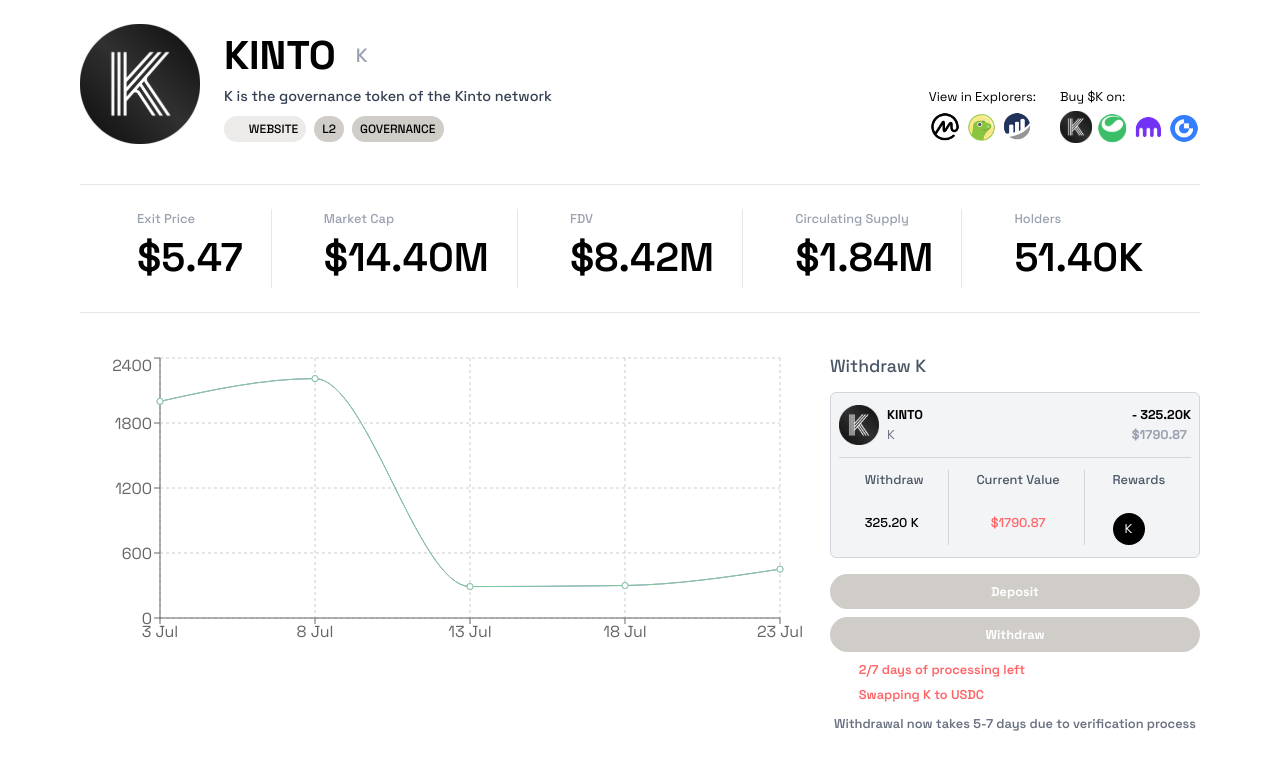
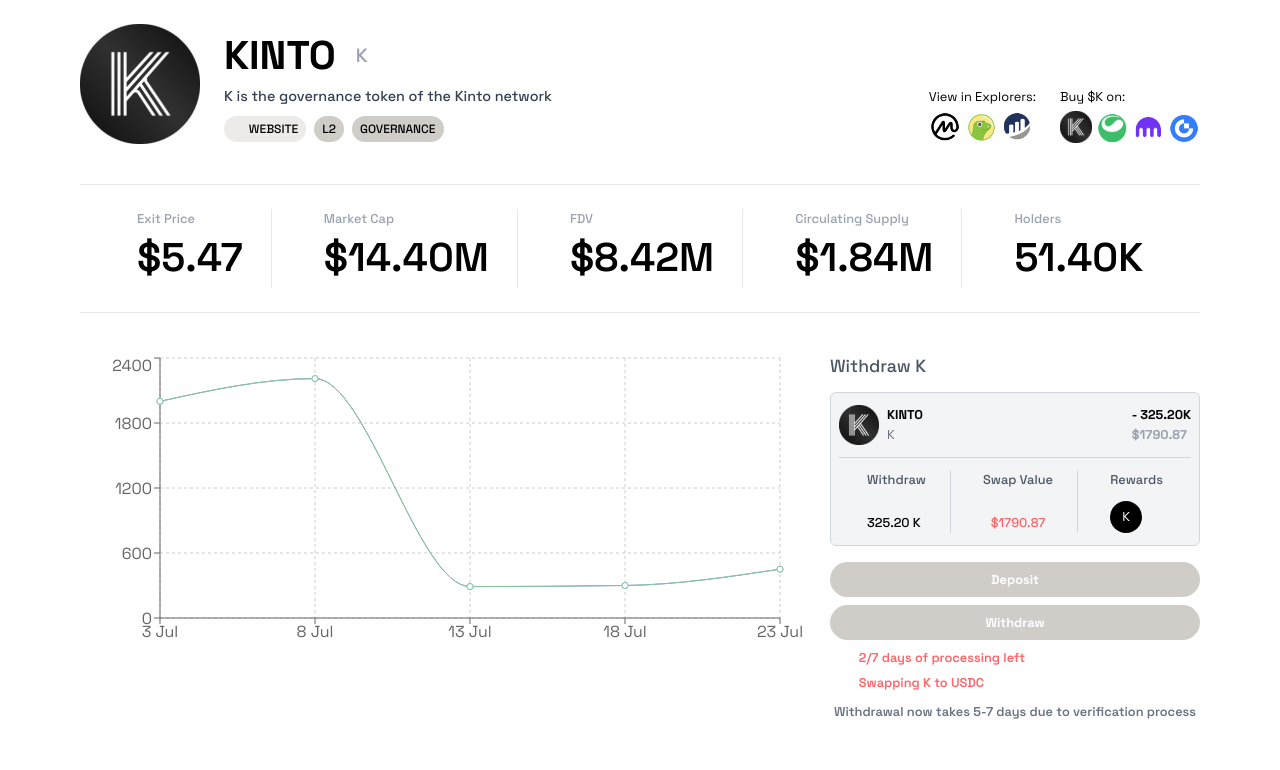
Before and after one commit to otizgit/Kinclone, a React (Vite) app: page / in a window 1280 px wide. Shown: the top 770 px of the page. Built offline with nearby package versions, Linux system fonts and the light colour scheme; some icons are missing.

Commit message:
current value to swap value fix

```diff
--- a/src/App.jsx
+++ b/src/App.jsx
@@ -195,14 +195,14 @@
               </div>
               <div className="px-6 border-r-[0.1em] border-gray-300">
                 <h1 className="text-[0.8rem] mb-6 text-gray-600 font-medium">
-                  Current Value
+                  Swap Value
                 </h1>
                 <p className="font-medium text-center text-[0.8rem] text-red-400">
                   $1790.87
                 </p>
               </div>
               <div className="px-6">
-                <h1 className="text-[0.8rem] mb-6 text-gray-600 font-medium">
+                <h1 className="text-[0.8rem] mb-3 text-gray-600 font-medium">
                   Rewards
                 </h1>
                 <div className="grid place-items-center w-8 h-8 rounded-full bg-black">
```
